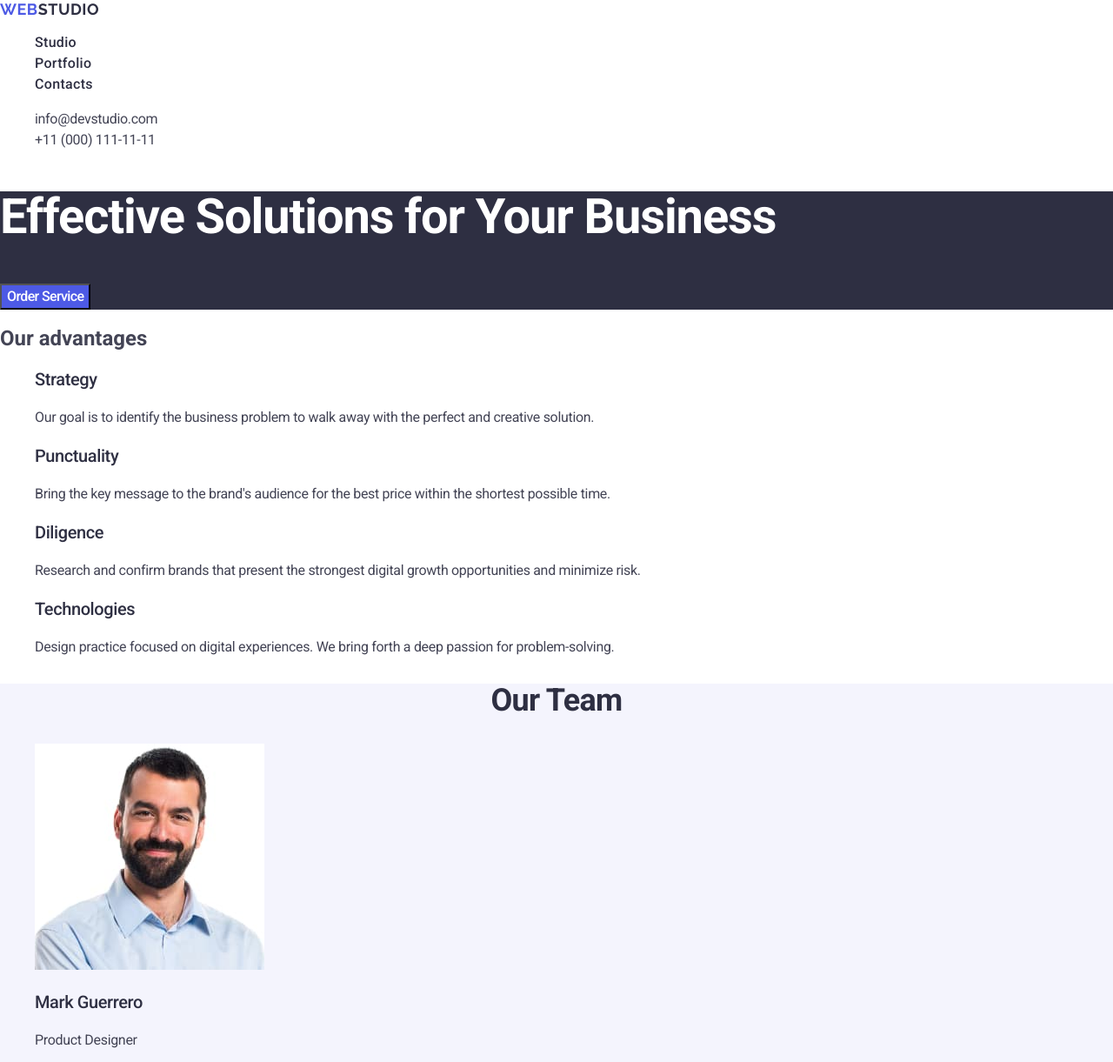
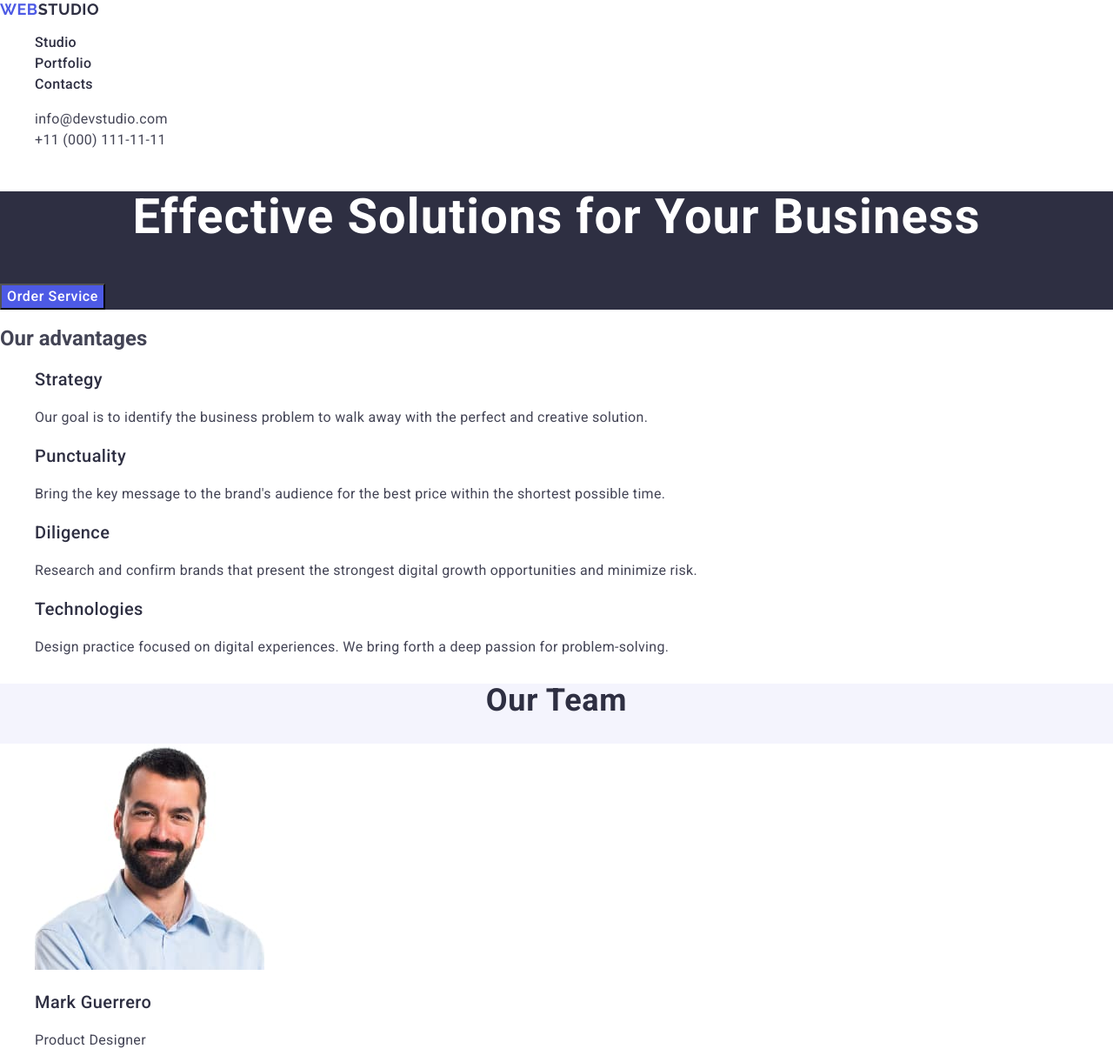
Before and after one commit to Andrey-0708/goit-markup-hw-02, a plain HTML site: page index.html in a window 1280 px wide. Shown: the top 1221 px of the page at 87% size. Drawn offline with nearby package versions, Linux system fonts and the light colour scheme.

Commit message:
add markup

```diff
--- a/css/styles.css
+++ b/css/styles.css
@@ -37,8 +37,7 @@ a {
 .nav-link:hover,
 .nav-link:focus,
 .contacts-link:hover,
-.contacts-link:focus,
-.hero-btn {
+.contacts-link:focus {
   color: #404bbf;
 }
 
@@ -49,7 +48,7 @@ a {
 .contacts-link {
   font-size: 16px;
   line-height: 1.5;
-  letter-spacing: -0.02em;
+  letter-spacing: 0.02em;
   color: #434455;
 }
 
@@ -60,17 +59,22 @@ a {
   font-size: 56px;
   font-weight: 700;
   line-height: 1.07;
-  letter-spacing: -0.02em;
+  letter-spacing: 0.02em;
+  text-align: center;
   color: #ffffff;
 }
 .hero-btn {
   font-size: 16px;
   font-weight: 500;
   line-height: 1.5;
-  letter-spacing: -0.04em;
+  letter-spacing: 0.04em;
   color: #ffffff;
   background-color: #4d5ae5;
   cursor: pointer;
+}
+.button:hover,
+:focus {
+  background-color: #404bbf;
 }
 
 .advantages {
@@ -83,14 +87,14 @@ a {
   font-size: 20px;
   font-weight: 500;
   line-height: 1.2;
-  letter-spacing: -0.02em;
+  letter-spacing: 0.02em;
   color: #2e2f42;
 }
 .adventures-item-text {
   font-size: 16px;
   font-weight: 400;
   line-height: 1.5;
-  letter-spacing: -0.02em;
+  letter-spacing: 0.02em;
   color: #434455;
 }
 
@@ -101,11 +105,13 @@ a {
   font-size: 36px;
   font-weight: 700;
   line-height: 1.11;
-  letter-spacing: -0.02em;
+  letter-spacing: 0.02em;
   text-align: center;
+  text-transform: capitalize;
   color: #2e2f42;
 }
 .team-list {
+  background-color: #ffffff;
 }
 .team-item {
 }
@@ -115,14 +121,14 @@ a {
   font-size: 20px;
   font-weight: 500;
   line-height: 1.2;
-  letter-spacing: -0.02em;
+  letter-spacing: 0.02em;
   color: #2e2f42;
 }
 .team-text {
   font-size: 16px;
   font-weight: 400;
   line-height: 1.5;
-  letter-spacing: -0.02em;
+  letter-spacing: 0.02em;
   color: #434455;
 }
 
@@ -130,8 +136,9 @@ a {
   font-size: 36px;
   font-weight: 700;
   line-height: 1.11;
-  letter-spacing: -0.02em;
+  letter-spacing: 0.02em;
   text-align: center;
+  text-transform: capitalize;
   color: #2e2f42;
 }
 .portfolio-image {
@@ -140,14 +147,14 @@ a {
   font-size: 20px;
   font-weight: 500;
   line-height: 1.2;
-  letter-spacing: -0.02em;
+  letter-spacing: 0.02em;
   color: #2e2f42;
 }
 .portfolio-text {
   font-size: 16px;
   font-weight: 400;
   line-height: 1.5;
-  letter-spacing: -0.02em;
+  letter-spacing: 0.02em;
   color: #434455;
 }
 
@@ -161,6 +168,6 @@ a {
   font-size: 16px;
   font-weight: 400;
   line-height: 1.5;
-  letter-spacing: -0.02em;
+  letter-spacing: 0.02em;
   color: #f4f4fd;
 }
--- a/index.html
+++ b/index.html
@@ -212,7 +212,7 @@
               height="300"
               alt="online courses image"
             />
-            <h3 class="portfolio-subtittles">Online courses</h3>
+            <h3 class="portfolio-subtittles">Online Courses</h3>
             <p class="portfolio-text">Marketing</p>
           </li>
         </ul>
```
